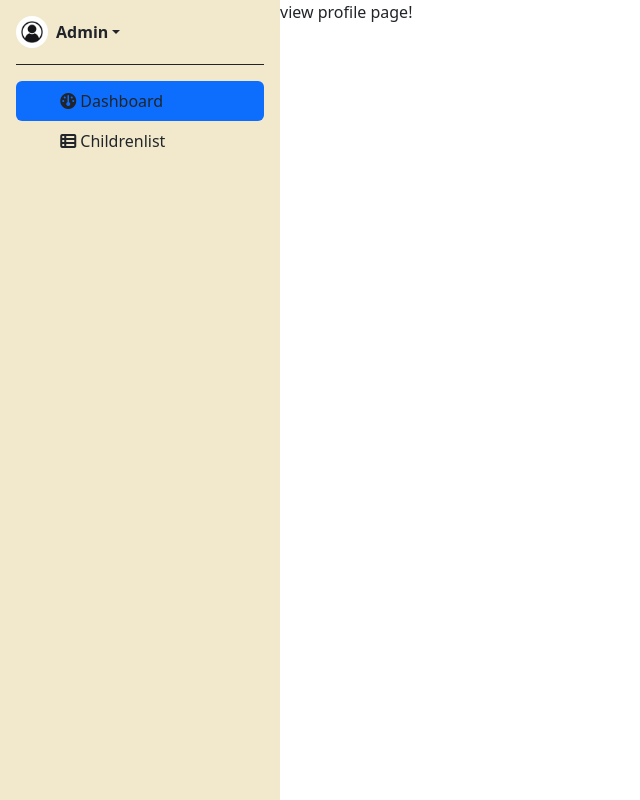
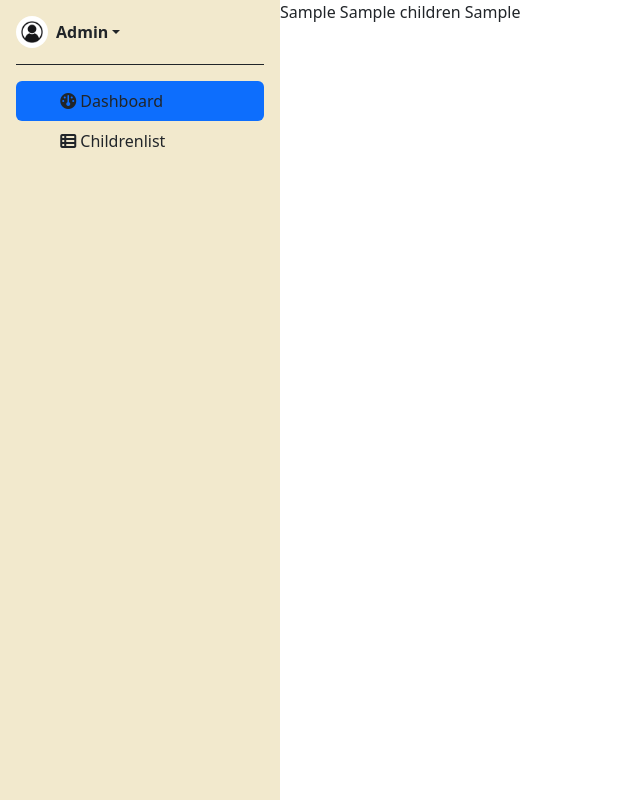
Before and after one commit to Kimpat09/orphan_project, a Django app: page /Viewchildren/1/ in a window 1280 px wide. Shown: the whole page, without its empty margins (0-640 px from the left). Run offline with Django 4.2, Linux system fonts and the light colour scheme; tables that the repository leaves empty hold one stand-in row (values such as "Sample post"); some libraries are stand-ins or nearby versions; some web fonts are replaced.

Commit message:
Update Viewchildren.html

```diff
--- a/Orphanage/templates/pages/Viewchildren.html
+++ b/Orphanage/templates/pages/Viewchildren.html
@@ -1,5 +1,5 @@
 {% extends 'pages/Dashboard.html' %}
 
 {% block content %}
-    view profile page!
+    {{ child.first_name }} {{ child.sur_name }} {{ child.religon}}
 {% endblock%}
```
